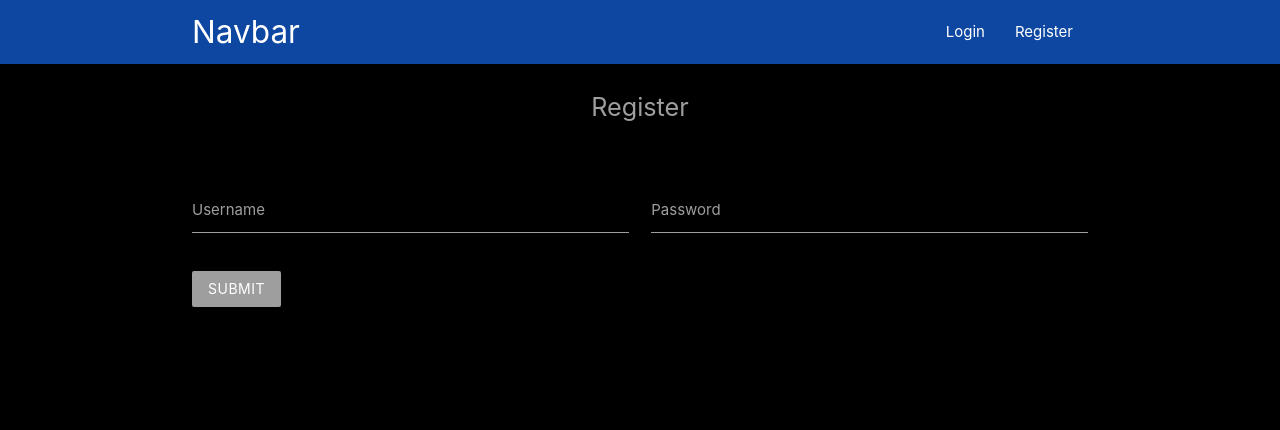
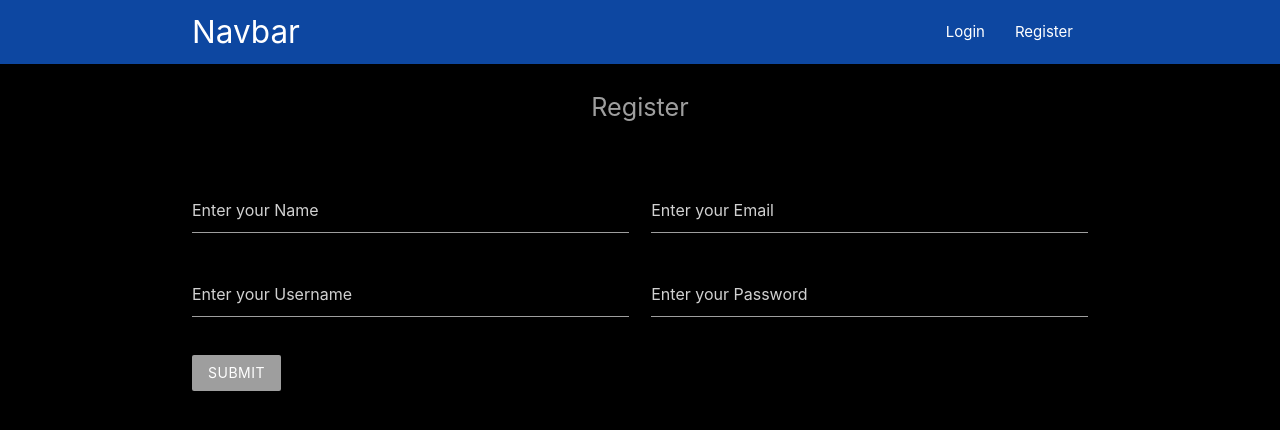
Before and after one commit to abhishekbhartiind/next-swr-app, a Next.js app: page /register in a window 1280 px wide. Shown: the top 430 px of the page. Built offline with nearby package versions, Linux system fonts and the light colour scheme.

Commit message:
added yup and register page

```diff
--- a/pages/login.tsx
+++ b/pages/login.tsx
@@ -25,7 +25,7 @@ const Login = () => {
     resolver: yupResolver(validationSchema),
   })
 
-  const handleLogin = (data: ILogin) => {
+  const handleLogin = async (data: ILogin) => {
     console.log('login form data => ', data)
   }
 
--- a/pages/register.tsx
+++ b/pages/register.tsx
@@ -1,10 +1,37 @@
-import React from 'react'
+import React, { useMemo } from 'react'
+import { useForm } from 'react-hook-form'
+import { yupResolver } from '@hookform/resolvers/yup'
+import * as yup from 'yup'
+
 import Layout from '../components/Layout'
+import { requiredValidationMessage } from '../utils/constants'
+import { IRegister } from '../utils/interfaces'
 
 const Register = () => {
-  const handleLogin = (e: React.FormEvent<HTMLFormElement>) => {
-    e.preventDefault()
-    console.log('form submitting')
+  const validationSchema = useMemo(
+    () =>
+      yup.object({
+        name: yup.string().required(`Name ${requiredValidationMessage}`).min(3).max(30),
+        email: yup
+          .string()
+          .email(`Email is not valid`)
+          .required(`Email ${requiredValidationMessage}`),
+        username: yup.string().required(`Username ${requiredValidationMessage}`).min(4).max(30),
+        password: yup.string().required(`Password ${requiredValidationMessage}`).min(8).max(30),
+      }),
+    [],
+  )
+
+  const {
+    handleSubmit,
+    register,
+    formState: { errors },
+  } = useForm<IRegister>({
+    resolver: yupResolver(validationSchema),
+  })
+
+  const handleRegister = async (data: IRegister) => {
+    console.log('register form data => ', data)
   }
 
   return (
@@ -12,15 +39,55 @@ const Register = () => {
       <div className="container">
         <p className="flow-text center grey-text">Register</p>
         <div className="row"></div>
-        <form className="col s12" onSubmit={handleLogin}>
+        <form className="col s12" onSubmit={handleSubmit(handleRegister)} autoComplete="off">
           <div className="row">
             <div className="input-field col s6">
-              <input id="username" type="text" className="validate" />
-              <label htmlFor="username">Username</label>
+              <input
+                id="name"
+                type="text"
+                className="validate"
+                {...register('name')}
+                placeholder="Enter your Name"
+                // required
+              />
+              {errors.name && <span className="helper-text red-text">{errors.name.message}</span>}
             </div>
             <div className="input-field col s6">
-              <input id="password" type="text" className="validate" />
-              <label htmlFor="password">Password</label>
+              <input
+                id="email"
+                type="text"
+                className="validate"
+                {...register('email')}
+                placeholder="Enter your Email"
+                // required
+              />
+              {errors.email && <span className="helper-text red-text">{errors.email.message}</span>}
+            </div>
+            <div className="input-field col s6">
+              <input
+                id="username"
+                type="text"
+                className="validate"
+                {...register('username')}
+                placeholder="Enter your Username"
+                // required
+              />
+              {errors.username && (
+                <span className="helper-text red-text">{errors.username.message}</span>
+              )}
+            </div>
+            <div className="input-field col s6">
+              <input
+                id="password"
+                type="password"
+                className="validate"
+                {...register('password')}
+                placeholder="Enter your Password"
+                // required
+              />
+              {errors.password && (
+                <span className="helper-text red-text">{errors.password.message}</span>
+              )}
             </div>
             <div className="input-field col s6">
               <button className="btn grey waves-effect waves-light" type="submit">
```
Also changed, not shown: 1 other file (tests, documents, lock files or other folders).
